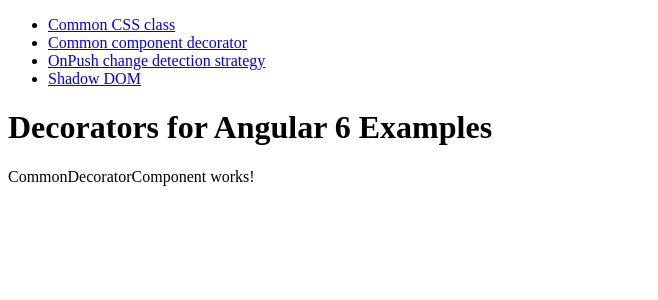
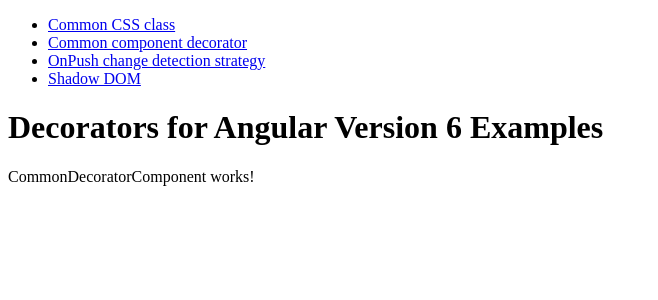
Before and after one commit to LayZeeDK/ngx-decorators, an Angular app: page /common-decorator in a window 1280 px wide. Shown: the top 300 px of the page, without its empty margins (0-658 px from the left). Built offline with nearby package versions, Linux system fonts and the light colour scheme.

Commit message:
docs(examples): change title, app element

```diff
--- a/projects/ngx-decorators-examples-ng6/src/app/app.component.html
+++ b/projects/ngx-decorators-examples-ng6/src/app/app.component.html
@@ -1,7 +1,7 @@
 <example-navigation></example-navigation>
 
 <h1>
-  Decorators for Angular 6 Examples
+  {{title}}
 </h1>
 
 <router-outlet></router-outlet>
--- a/projects/ngx-decorators-examples-ng6/src/app/app.component.ts
+++ b/projects/ngx-decorators-examples-ng6/src/app/app.component.ts
@@ -1,10 +1,10 @@
 import { Component } from '@angular/core';
 
 @Component({
-  selector: 'example-root',
+  selector: 'example-app',
   styleUrls: ['./app.component.scss'],
   templateUrl: './app.component.html',
 })
 export class AppComponent {
-  public title: string = 'example';
+  public title: string = 'Decorators for Angular Version 6 Examples';
 }
--- a/projects/ngx-decorators-examples-ng6/src/index.html
+++ b/projects/ngx-decorators-examples-ng6/src/index.html
@@ -2,13 +2,13 @@
 <html lang="en">
 <head>
   <meta charset="utf-8">
-  <title>NgxDecoratorsExamplesNg6</title>
+  <title>Decorators for Angular Version 6 Examples</title>
   <base href="/">
 
   <meta name="viewport" content="width=device-width, initial-scale=1">
   <link rel="icon" type="image/x-icon" href="favicon.ico">
 </head>
 <body>
-  <example-root></example-root>
+  <example-app></example-app>
 </body>
 </html>
```
Also changed, not shown: projects/ngx-decorators-examples-ng6-e2e/src/app.e2e-spec.ts (+5 -4 lines), projects/ngx-decorators-examples-ng6-e2e/src/app.po.ts (+4 -3 lines).
